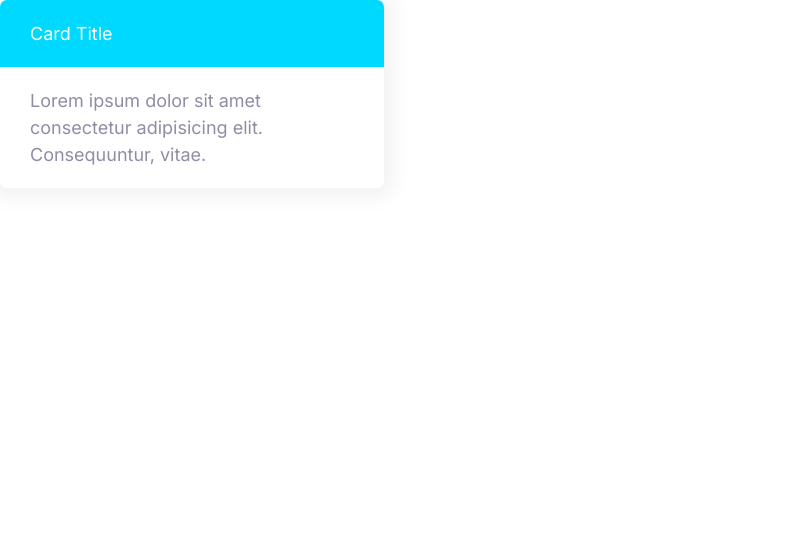
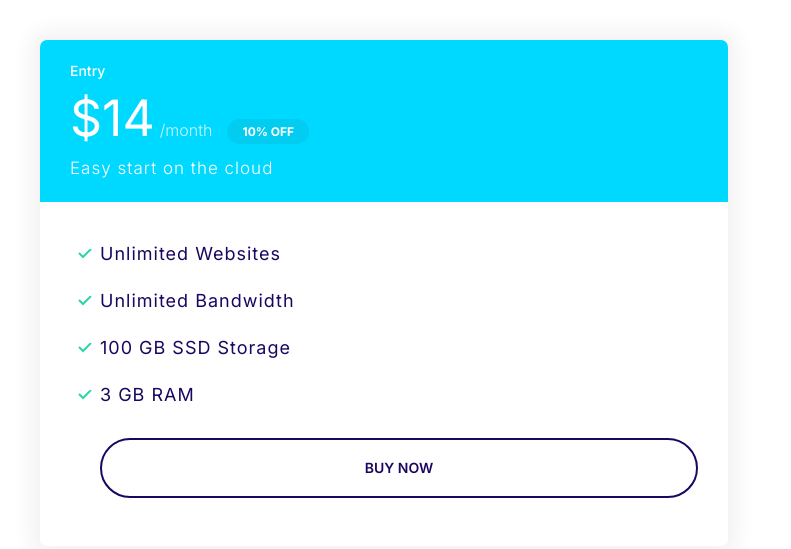
Before and after one commit to nhattytad/natify, a plain HTML site: page index.html in a window 1280 px wide. Shown: the whole page, without its empty margins (0-791 px from the left). Drawn offline with Linux system fonts and the light colour scheme.

Commit message:
Implement plan component.

```diff
--- a/css/styles.css
+++ b/css/styles.css
@@ -102,6 +102,7 @@ a {
 }
 .badge--small {
     font-size: 1.6rem;
+    padding: 0.5rem 1.5rem;
 }
 @media screen and (min-width: 1024px) {
 .badge {
@@ -255,3 +256,47 @@ a {
     background: var(--color-secondary);
     color: #fff;
 }
+.card--secondary .badge--secondary {
+    background: #02cdf1;
+}
+/* Plans */
+.plan__name {
+    color: #fff;
+    margin: 0;
+    font-weight: 500;
+    font-size: 2.4rem;
+}
+.plan__price {
+    font-size: 6rem;
+}
+.plan__billing-cycle {
+    font-size: 2.4rem;
+    font-weight: 300;
+    opacity: 0.8;
+    margin-right: 1rem;
+}
+.plan__description {
+    font-size: 2rem;
+    font-weight: 300;
+    letter-spacing: 1px;
+    display: block;
+}
+.plan .list__item {
+    margin-bottom: 2rem;
+    letter-spacing: 1px;
+}
+
+@media screen and (min-width: 1024px) {
+    .plan__name {
+        font-size: 1.4rem;
+    }
+    .plan__price {
+        font-size: 5rem;
+    }
+    .plan__billing-cycle {
+        font-size: 1.6rem;
+    }
+    .plan__description {
+        font-size: 1.7rem;
+    }
+}
--- a/index.html
+++ b/index.html
@@ -14,12 +14,25 @@
     <link rel="stylesheet" href="css/styles.css" />
   </head>
   <body>
-    <div style="width: 30%">
-      <div class="card card--secondary">
-        <header class="card__header">Card Title</header>
-        <div class="card__body">
-          Lorem ipsum dolor sit amet consectetur adipisicing elit. Consequuntur,
-          vitae.
+    <div style="width: 60%; padding: 4rem">
+      <div class="plan">
+        <div class="card card--secondary">
+          <header class="card__header">
+            <h3 class="plan__name">Entry</h3>
+            <span class="plan__price">$14</span>
+            <span class="plan__billing-cycle">/month</span>
+            <span class="badge badge--secondary badge--small">10% OFF</span>
+            <span class="plan__description">Easy start on the cloud</span>
+          </header>
+          <div class="card__body">
+            <ul class="list list--tick">
+              <li class="list__item">Unlimited Websites</li>
+              <li class="list__item">Unlimited Bandwidth</li>
+              <li class="list__item">100 GB SSD Storage</li>
+              <li class="list__item">3 GB RAM</li>
+              <button class="btn btn--outline btn--block">BUY NOW</button>
+            </ul>
+          </div>
         </div>
       </div>
     </div>
```
